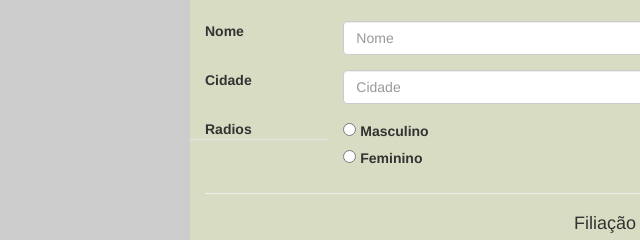
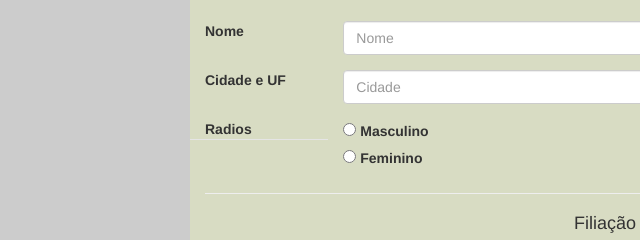
Before and after one commit to dmandarino/BirthCertificate, a plain HTML site: page src/index.html in a window 1280 px wide. Shown: the part 172-412 px from the top of the page, 20-660 px from the left. Drawn offline with nearby package versions, Linux system fonts and the light colour scheme; files whose address does not match are found by name.

Commit message:
adding mre values

```diff
--- a/src/index.html
+++ b/src/index.html
@@ -38,7 +38,7 @@
             </div>
           </div>
           <div class="form-group row">
-            <label for="inputPassword3" class="col-md-2 col-form-label">Cidade</label>
+            <label for="inputPassword3" class="col-md-2 col-form-label">Cidade e UF</label>
             <div class="col-md-10">
               <input type="text" class="form-control" id="city" placeholder="Cidade">
             </div>
```
